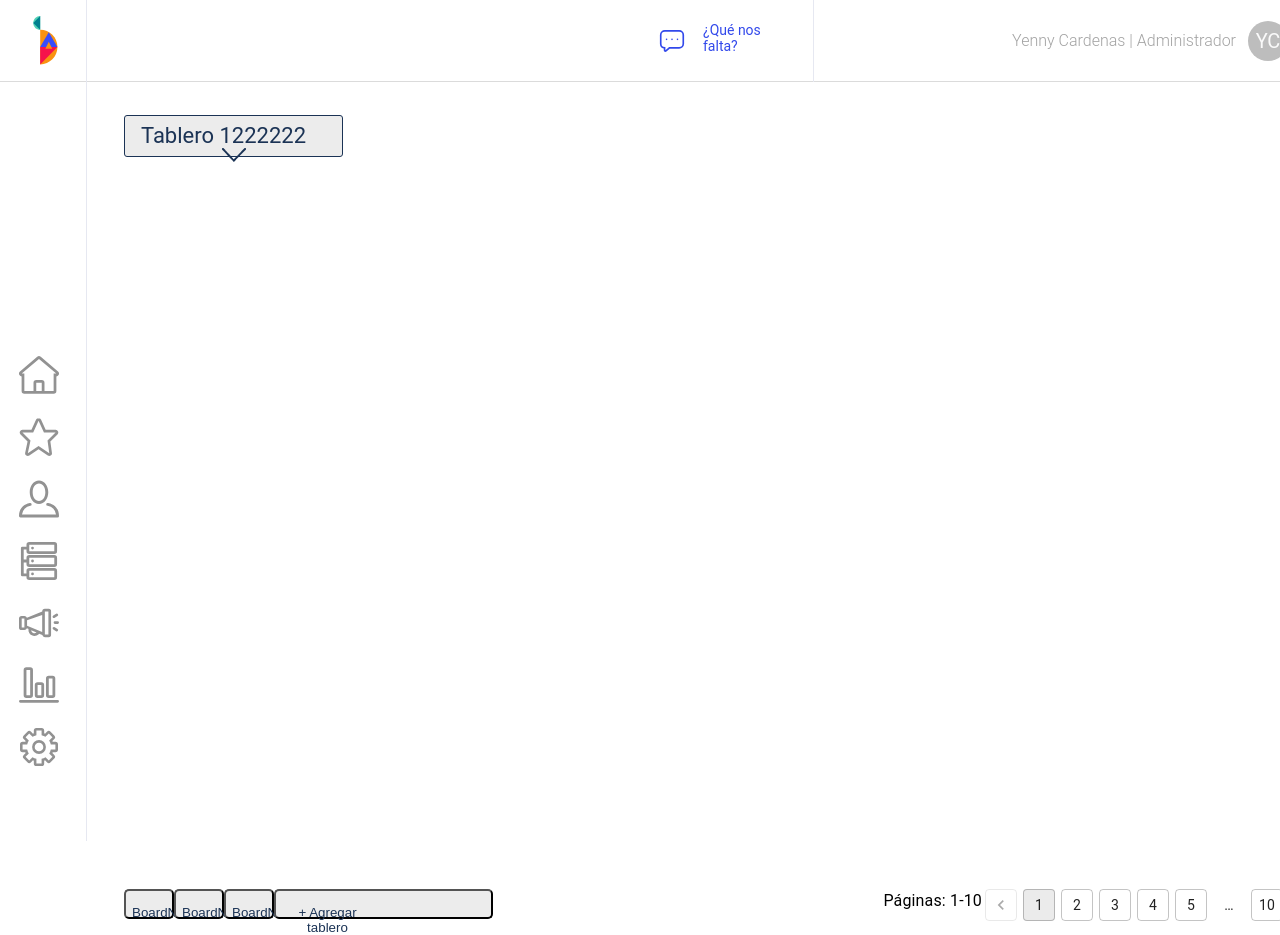
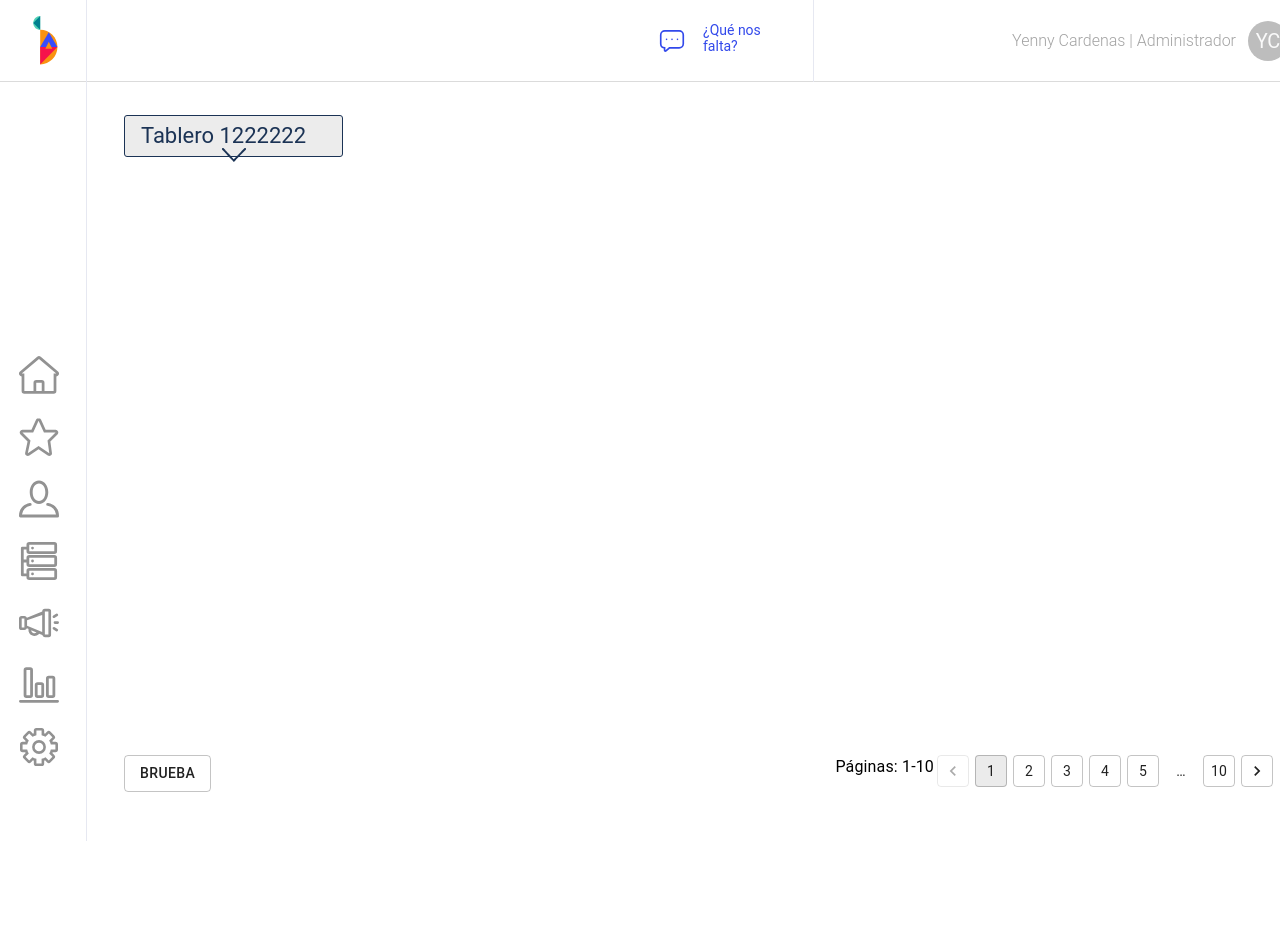
Before and after one commit to cesarevalo22/psicoAsistenteWeb, a React (Create React App) app: page /homePage in a window 1280 px wide. Shown: the top 935 px of the page. After the commit the page ends 800 px from the top, so only its background shows below. Built offline with nearby package versions, Linux system fonts and the light colour scheme.

Commit message:
Change color

```diff
--- a/src/components/dashboard/Dashboard.js
+++ b/src/components/dashboard/Dashboard.js
@@ -6,6 +6,7 @@ import {
   ListItemText,
   Typography,
   Slide,
+  Button,
 } from "@material-ui/core";
 import Pagination from "@material-ui/lab/Pagination";
 
@@ -14,6 +15,8 @@ import ChangeName from "./changeName";
 import ChangeColor from "./changeColor";
 import DeleteBoard from "./deleteBoard";
 import DownArrow from "../../assets/images/pngFiles/Fill.png";
+import ToolBar from "../../components/layout/ToolBar";
+
 
 
 const Transition = React.forwardRef(function Transition(props, ref) {
@@ -72,7 +75,6 @@ function Dashboard() {
           onClose={handleDeleteBoard}/>
         </>
       )}
-      <main>
         <section className={classes.filterDivField}>
           <button onClick={handleClick} /* style={{background:"green"}} */ className={classes.buttonFilter}>
             <p>
@@ -119,43 +121,14 @@ function Dashboard() {
           </Menu>
         </section>
 
-        <section className={classes.footerContDashBoard}>
-          <div className={classes.footerContButtonBoards}>
-            {/* array con .lengh del método */}
-
-            <button
-              /* onClick={handleClick} */ className={classes.buttonFooterBoard}
-            >
-              <p>
-                <span>BoardName</span>
-              </p>
-            </button>
-            <button
-              /* onClick={handleClick} */ className={classes.buttonFooterBoard}
-            >
-              <p>
-                <span>BoardName2</span>
-              </p>
-            </button>
-            <button
-              /* onClick={handleClick} */ className={classes.buttonFooterBoard}
-            >
-              <p>
-                <span>BoardName3</span>
-              </p>
-            </button>
-          </div>
-
-          <div className={classes.footerContAddBoard}>
-            <button
-              /* onClick={handleClick} */ className={
-                classes.buttonFooterAddBoard
-              }
-            >
-              <p>
-                <span>+ Agregar tablero</span>
-              </p>
-            </button>
+          <section className={classes.footer}>
+          <div>
+            <Button
+                className= {classes.pruebaButton}
+                variant="outlined"
+              >
+              Brueba
+            </Button>
           </div>
 
           <div className={classes.footerContPagination}>
@@ -172,8 +145,10 @@ function Dashboard() {
               }}
             />
           </div>
-        </section>
-      </main>
+
+
+          </section>
+
     </React.Fragment>
   );
 }
--- a/src/styles/dashboard/dashBoardStyles.js
+++ b/src/styles/dashboard/dashBoardStyles.js
@@ -44,64 +44,24 @@ const DashBoardStyles = makeStyles((theme) => ({
 
   /* footer */
 
-  footerContDashBoard: {
-    display: "flex",
-    position: "absolute",
-    bottom: "-129px;",
-    width: "1200px",
-    height: "40px",
+  footer: {
+    display:"flex",
+    width: "90%",
+    bottom: "0",
+    height: "45px",
+    position: "fixed",
   },
 
-  footerContButtonBoards: {
-    display: "flex",
-    width: "auto",
-  },
-
-  buttonFooterBoard: {
-    display: "flex",
-    width: "50px",
-    height: "30px",
-    left: "129px",
-    top: "158px",
-    backgroundColor: "#ECECEC",
-    borderRadius: "5px",
-    "& p": {
-      width: "91px",
-      height: "24px",
-      left: "171px",
-      top: "125px",
-      "& span": {
-        color: "#1B3355",
-      },
-    },
-  },
-
-  footerContAddBoard: {},
-
-  buttonFooterAddBoard: {
-    display: "flex",
-    width: "219px",
-    height: "30px",
-    left: "129px",
-    top: "158px",
-    backgroundColor: "#ECECEC",
-    borderRadius: "5px",
-    "& p": {
-      width: "91px",
-      height: "24px",
-      left: "171px",
-      top: "125px",
-      "& span": {
-        color: "#1B3355",
-      },
-    },
-  },
   footerContPagination: {
     marginRight: "0px",
     marginLeft: "auto",
     display: "flex",
   },
 
+  pruebaButto:{
+    width: "70px",
+  }
+
 
 }));
 
--- a/src/styles/home/HomePageStyles.js
+++ b/src/styles/home/HomePageStyles.js
@@ -6,7 +6,8 @@ const HomePageStyles = makeStyles((theme) => ({
 
   container: {
     display: "block",
-    width: "1000px",
+    width: "100%",
+    height:"100%",
     minWidth: "100%",
     paddingLeft: "24px",
     paddingRight: "24px",
```
